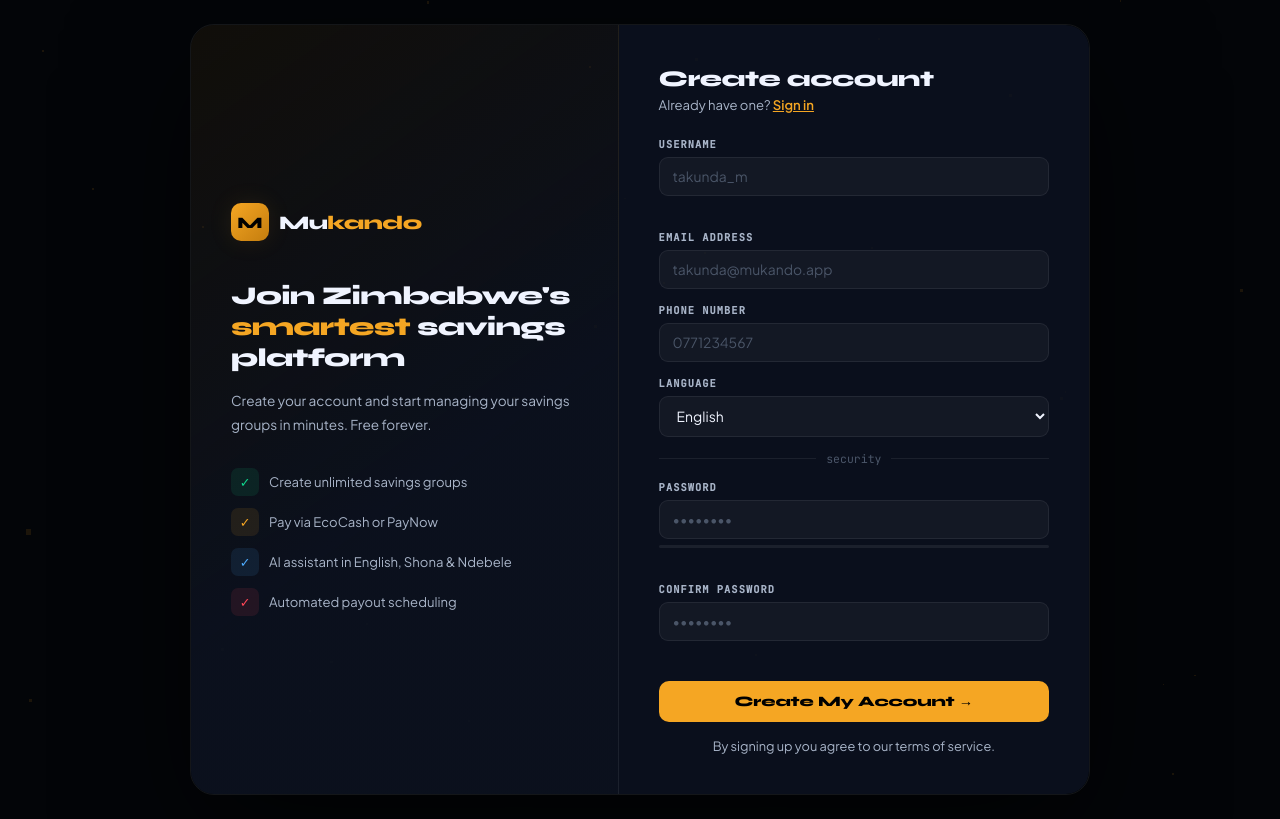
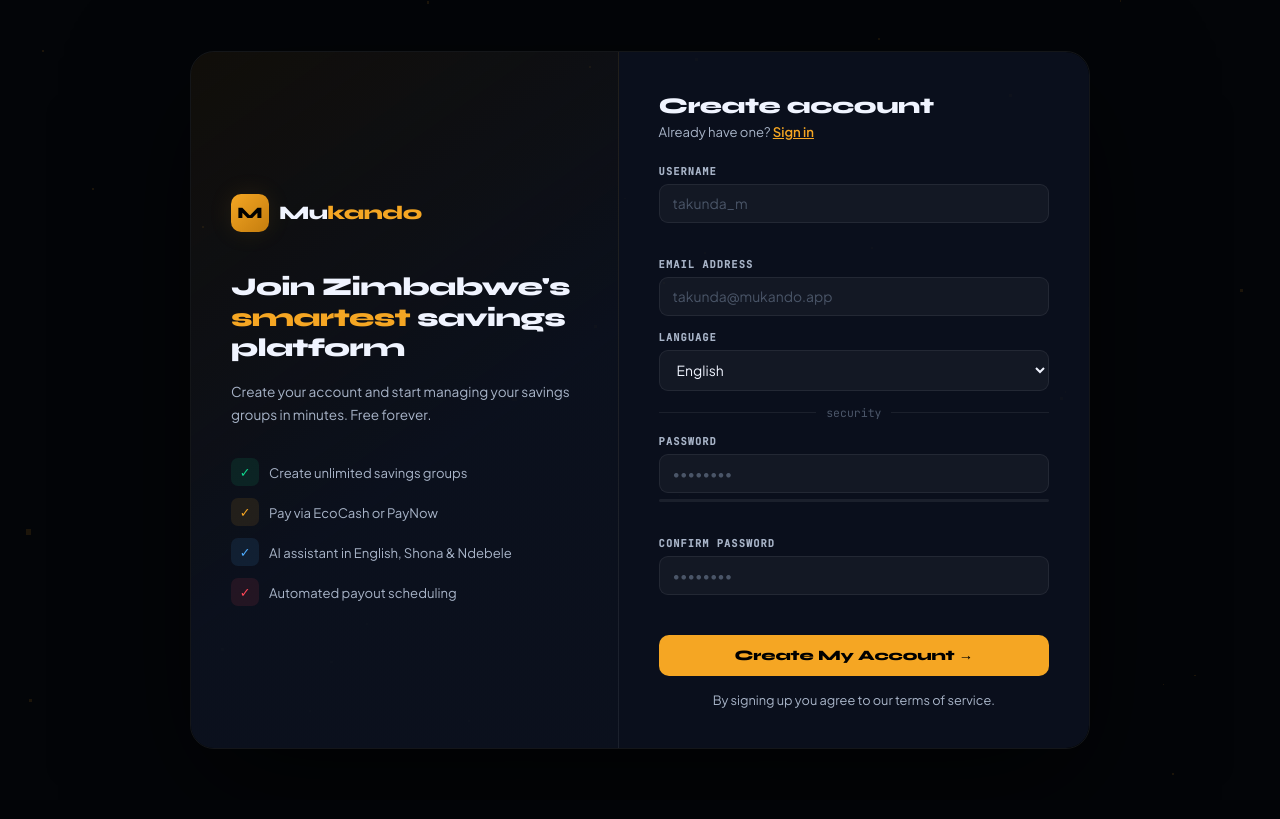
Before and after one commit to Takunda1980/Mukando, a Django app: page /register/ in a window 1280 px wide. After the commit the page ends 775 px from the top, so only its background shows below. Run offline with Django 4.2, Linux system fonts and the light colour scheme.

Commit message:
Update register.html

```diff
--- a/rounds/templates/rounds/register.html
+++ b/rounds/templates/rounds/register.html
@@ -107,10 +107,7 @@ select.form-control{cursor:pointer}
         <label class="form-label">Email Address</label>
         <input name="email" type="email" class="form-control" placeholder="takunda@mukando.app"/>
       </div>
-      <div class="form-group">
-        <label class="form-label">Phone Number</label>
-        <input name="phone" class="form-control" placeholder="0771234567"/>
-      </div>
+
       <div class="form-group">
         <label class="form-label">Language</label>
         <select name="preferred_language" class="form-control">
```
